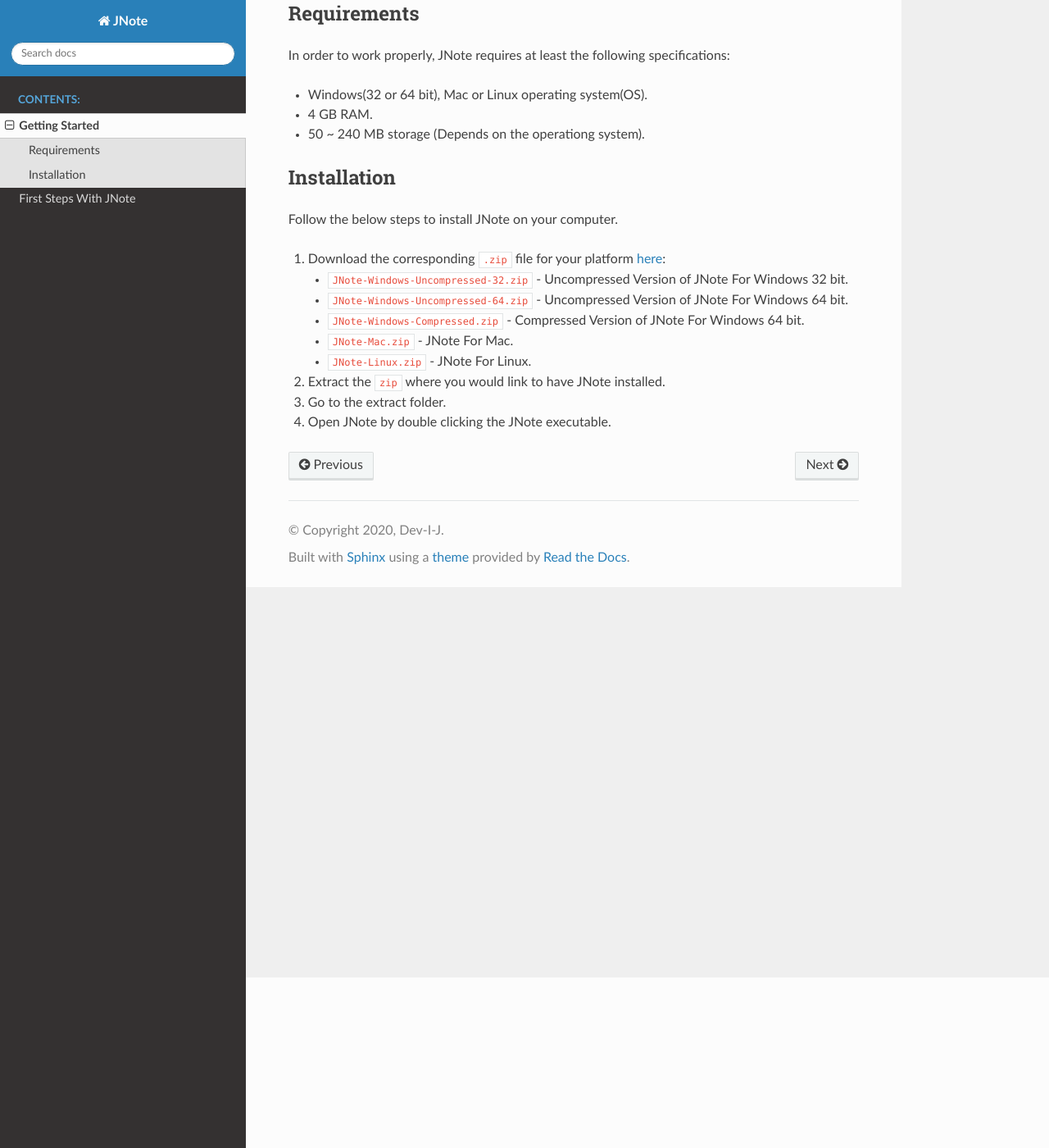
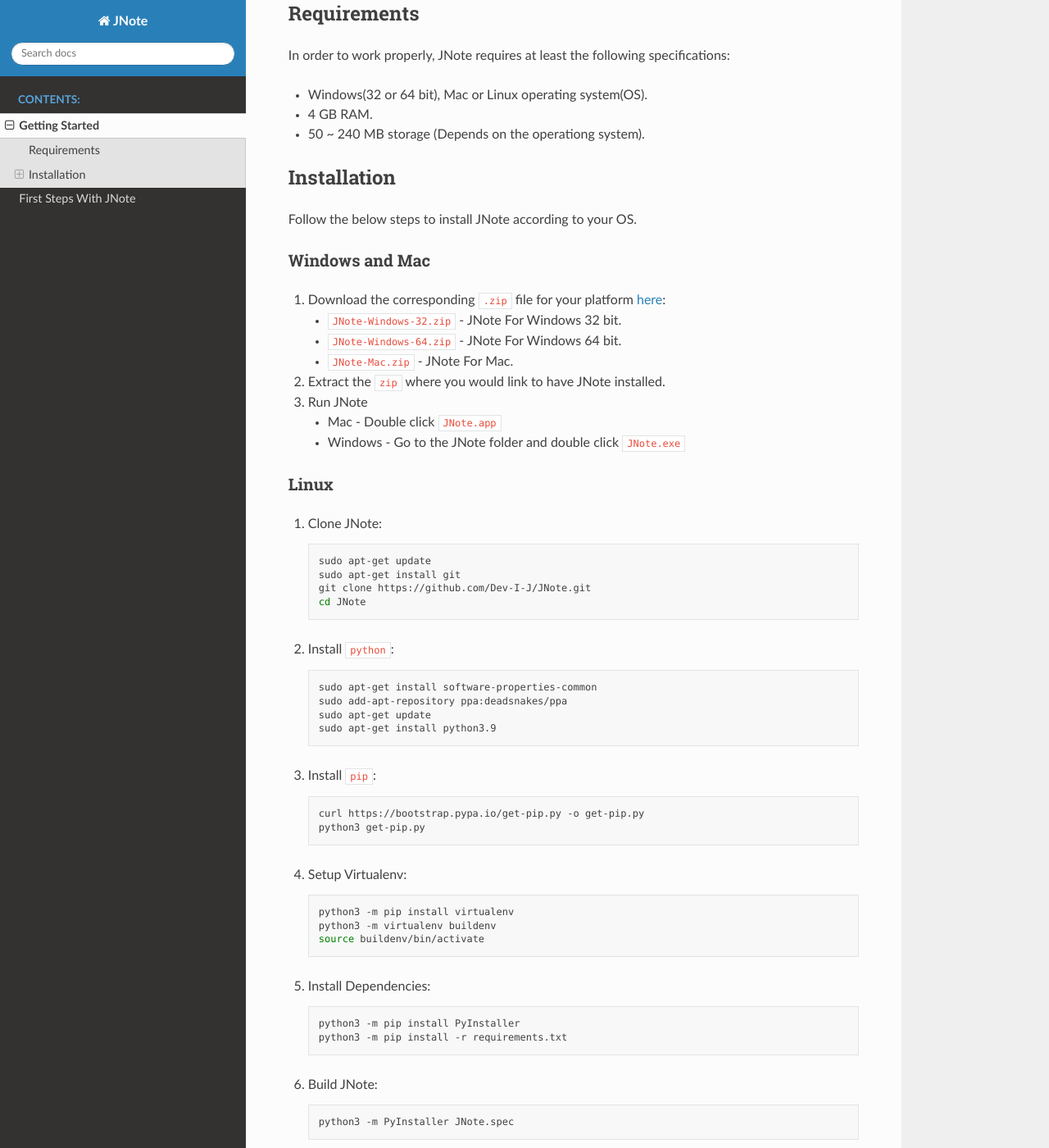
Before and after one commit to Dev-I-J/JNote, a Sphinx documentation site: the page built from docs/source/getting-started.md, in a window 1280 px wide and 1400 px high, scrolled down 208 px. Shown: the whole window at 82% size. Built offline with Sphinx 7.4.7 and the Read the Docs theme 2.0.0, drawn with Linux system fonts in a browser that asks for light colours; some of the changed text lies outside the part shown.

Commit message:
Update Docs [ci skip]

````diff
--- a/docs/source/getting-started.md
+++ b/docs/source/getting-started.md
@@ -12,17 +12,64 @@
 
 ## Installation
 
-Follow the below steps to install JNote on your computer.
+Follow the below steps to install JNote according to your OS.
+
+### Windows and Mac
 
 1. Download the corresponding `.zip` file for your platform [here](https://github.com/Dev-I-J/JNote/releases/latest):
-    * `JNote-Windows-Uncompressed-32.zip` - Uncompressed Version of JNote For Windows 32 bit.
-    * `JNote-Windows-Uncompressed-64.zip` - Uncompressed Version of JNote For Windows 64 bit.
-    * `JNote-Windows-Compressed.zip` - Compressed Version of JNote For Windows 64 bit.
+    * `JNote-Windows-32.zip` - JNote For Windows 32 bit.
+    * `JNote-Windows-64.zip` - JNote For Windows 64 bit.
     * `JNote-Mac.zip` - JNote For Mac.
-    * `JNote-Linux.zip` - JNote For Linux.
 
 2. Extract the `zip` where you would link to have JNote installed.
 
-3. Go to the extract folder.
+3. Run JNote
+    * Mac - Double click `JNote.app`
+    * Windows - Go to the JNote folder and double click `JNote.exe`
 
-4. Open JNote by double clicking the JNote executable.
+### Linux
+
+1. Clone JNote:
+    ```bash
+    sudo apt-get update
+    sudo apt-get install git
+    git clone https://github.com/Dev-I-J/JNote.git
+    cd JNote
+    ```
+
+2. Install `python`:
+    ```bash
+    sudo apt-get install software-properties-common
+    sudo add-apt-repository ppa:deadsnakes/ppa
+    sudo apt-get update
+    sudo apt-get install python3.9
+    ```
+
+3. Install `pip`:
+    ```bash
+    curl https://bootstrap.pypa.io/get-pip.py -o get-pip.py
+    python3 get-pip.py
+    ```
+
+4. Setup Virtualenv:
+    ```bash
+    python3 -m pip install virtualenv
+    python3 -m virtualenv buildenv
+    source buildenv/bin/activate
+    ```
+
+5. Install Dependencies:
+    ```bash
+    python3 -m pip install PyInstaller
+    python3 -m pip install -r requirements.txt
+    ```
+
+6. Build JNote:
+    ```bash
+    python3 -m PyInstaller JNote.spec
+    ```
+
+7. Run JNote:
+    ```bash
+    dist/JNote/JNote
+    ```
````
Also changed, not shown: README.md (+2 -3 lines), 2 other files.
